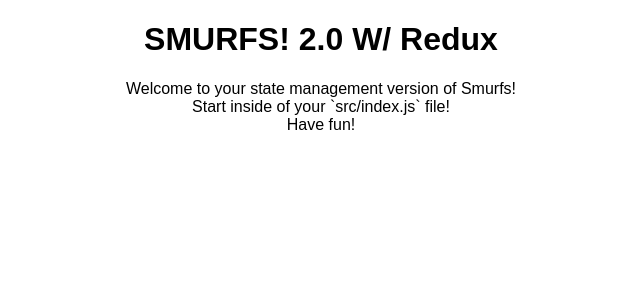
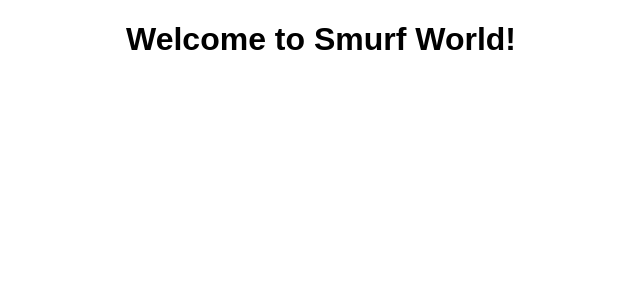
Before and after one commit to maribelcuales/Sprint-Challenge-State-Management-Smurfs, a React (Create React App) app in the folder smurfs/: page / in a window 1280 px wide. Shown: the top 300 px of the page, without its empty margins (319-959 px from the left). Built offline with nearby package versions, Linux system fonts and the light colour scheme.

Commit message:
Created SmurfsList component and import it to App.

```diff
--- a/smurfs/src/components/App.js
+++ b/smurfs/src/components/App.js
@@ -1,13 +1,18 @@
 import React, { Component } from "react";
 import "./App.css";
+
+import SmurfsList from "./SmurfsList";
+
 class App extends Component {
   render() {
     return (
       <div className="App">
-        <h1>SMURFS! 2.0 W/ Redux</h1>
+        <SmurfsList />
+
+        {/* <h1>SMURFS! 2.0 W/ Redux</h1>
         <div>Welcome to your state management version of Smurfs!</div>
         <div>Start inside of your `src/index.js` file!</div>
-        <div>Have fun!</div>
+        <div>Have fun!</div> */}
       </div>
     );
   }
--- /dev/null
+++ b/smurfs/src/components/SmurfsList.js
@@ -0,0 +1,9 @@
+import React from 'react';
+
+const SmurfsList = () => {
+  return(
+    <h1>Welcome to Smurf World!</h1>
+  );
+};
+
+export default SmurfsList;
```
